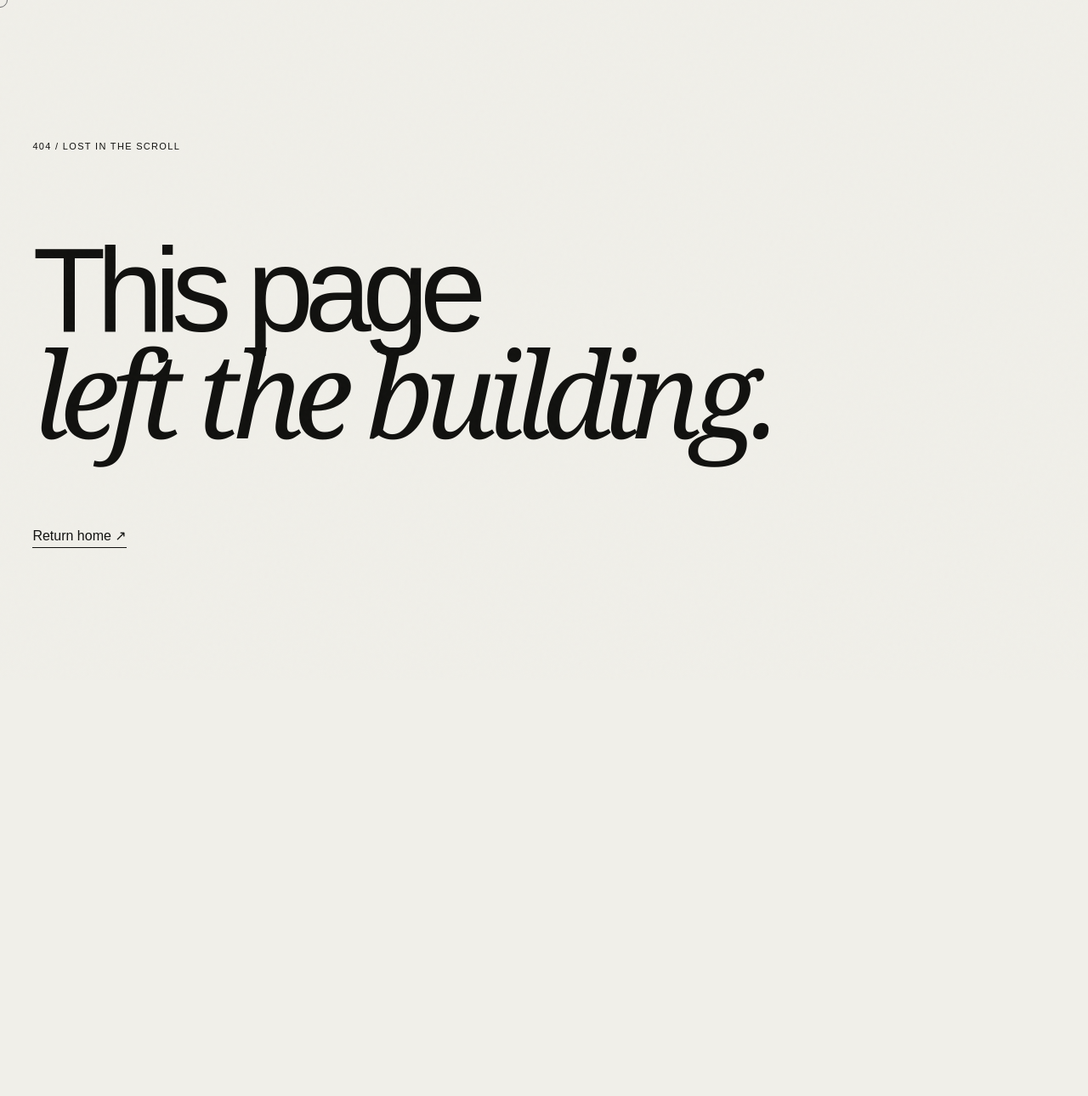
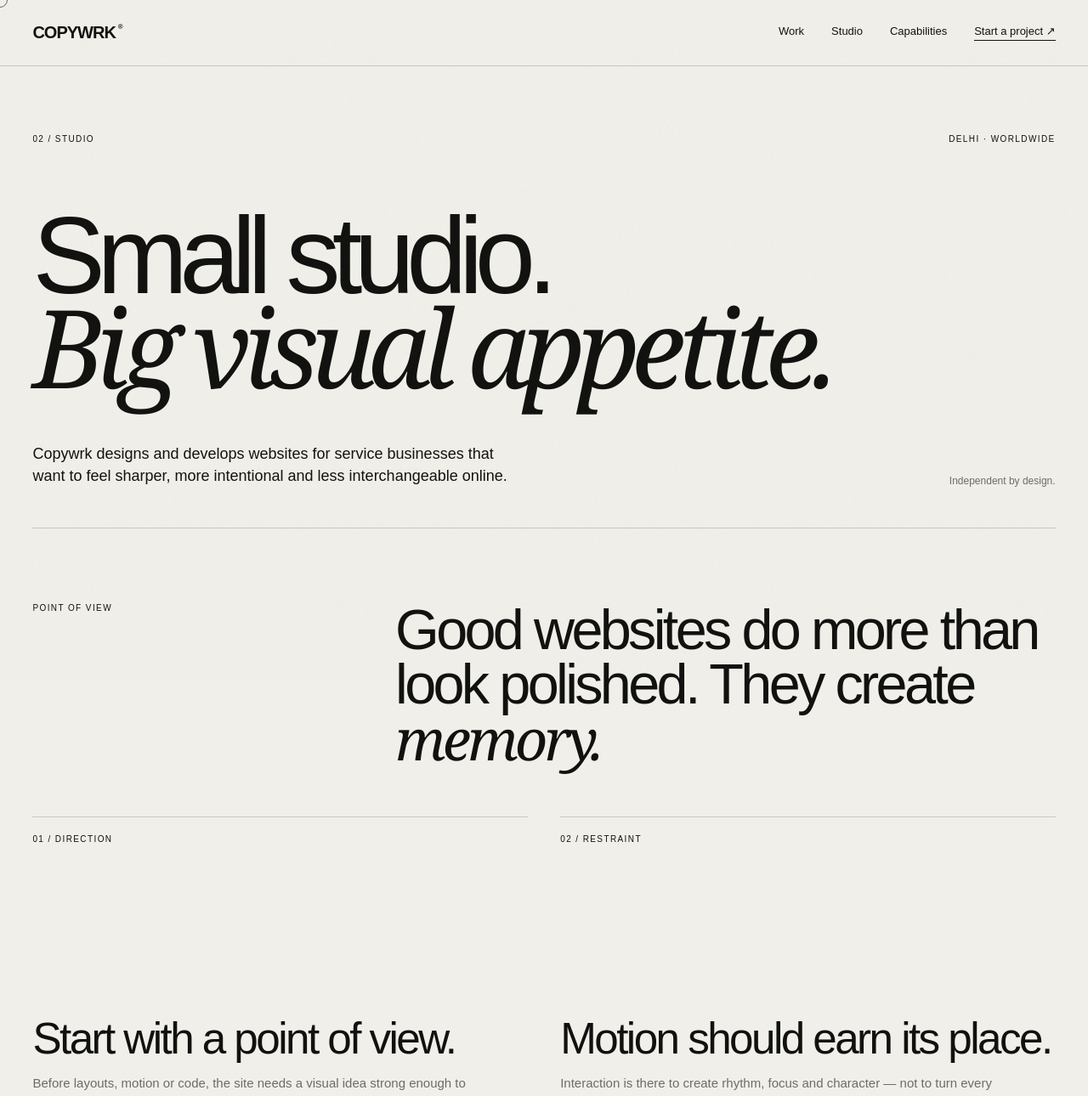
Before and after one commit to copywrk0-lgtm/portfolio, a Next.js app: page /about in a window 1280 px wide. Before the commit this address had no page. Shown: the top 1290 px of the page at 85% size. Before the commit the page ends 800 px from the top, so only its background shows below. Built offline with nearby package versions, Linux system fonts and the light colour scheme.

Commit message:
Add dedicated studio page

```diff
--- /dev/null
+++ b/app/about/page.tsx
@@ -0,0 +1,45 @@
+import type { Metadata } from "next";
+import Link from "next/link";
+import { Header } from "@/components/layout/Header";
+import { Footer } from "@/components/layout/Footer";
+
+export const metadata: Metadata = {
+  title: "Studio",
+  description: "Copywrk is an independent web design and development studio based in Delhi, working worldwide."
+};
+
+export default function AboutPage(){
+  return <div className="page-shell">
+    <Header />
+    <main className="page-main">
+      <section className="page-hero">
+        <div className="page-kicker"><span>02 / Studio</span><span>Delhi · Worldwide</span></div>
+        <h1>Small studio.<br/><em>Big visual appetite.</em></h1>
+        <div className="page-hero-foot"><p>Copywrk designs and develops websites for service businesses that want to feel sharper, more intentional and less interchangeable online.</p><span>Independent by design.</span></div>
+      </section>
+
+      <section className="page-section">
+        <div className="page-section-head"><span>Point of view</span><h2>Good websites do more than look polished. They create <em>memory.</em></h2></div>
+        <div className="about-grid">
+          <article className="about-card"><span>01 / Direction</span><div><h3>Start with a point of view.</h3><p>Before layouts, motion or code, the site needs a visual idea strong enough to hold the whole experience together.</p></div></article>
+          <article className="about-card"><span>02 / Restraint</span><div><h3>Motion should earn its place.</h3><p>Interaction is there to create rhythm, focus and character — not to turn every scroll into a fireworks show.</p></div></article>
+        </div>
+      </section>
+
+      <section className="page-section">
+        <div className="page-section-head"><span>Principles</span><h2>How we keep the work from becoming <em>template-shaped.</em></h2></div>
+        <div className="about-principles">
+          <article className="principle"><small>01</small><h3>Real hierarchy</h3><p>Every page gets its own composition and visual rhythm instead of repeating the same card grid.</p></article>
+          <article className="principle"><small>02</small><h3>Responsive by intent</h3><p>Mobile is designed as a version of the experience, not treated as desktop content stacked vertically.</p></article>
+          <article className="principle"><small>03</small><h3>Production aware</h3><p>Design decisions account for loading, accessibility, performance and handover from the start.</p></article>
+        </div>
+      </section>
+
+      <section className="inner-cta">
+        <span>See how that thinking becomes a site.</span>
+        <Link href="/work"><em>Explore the work.</em><b>↗</b></Link>
+      </section>
+    </main>
+    <Footer />
+  </div>
+}
```
